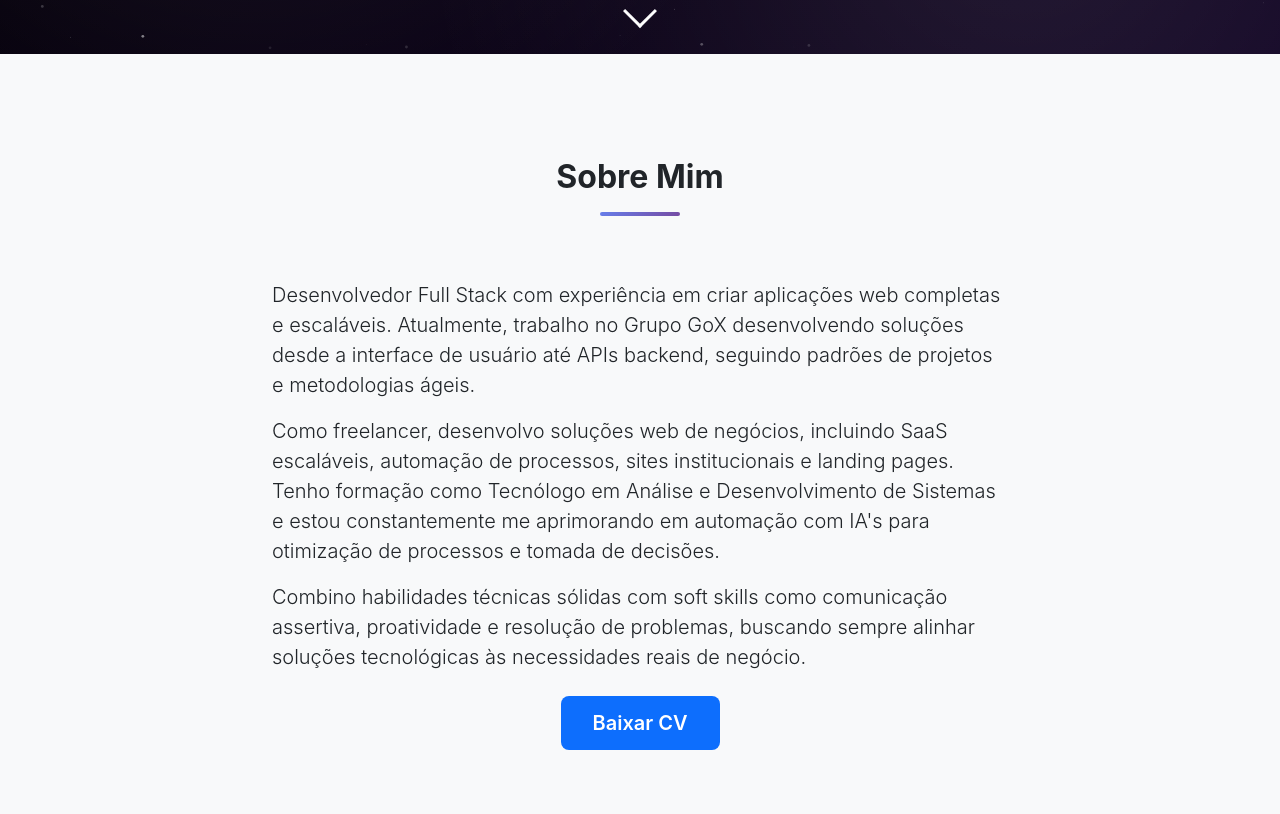
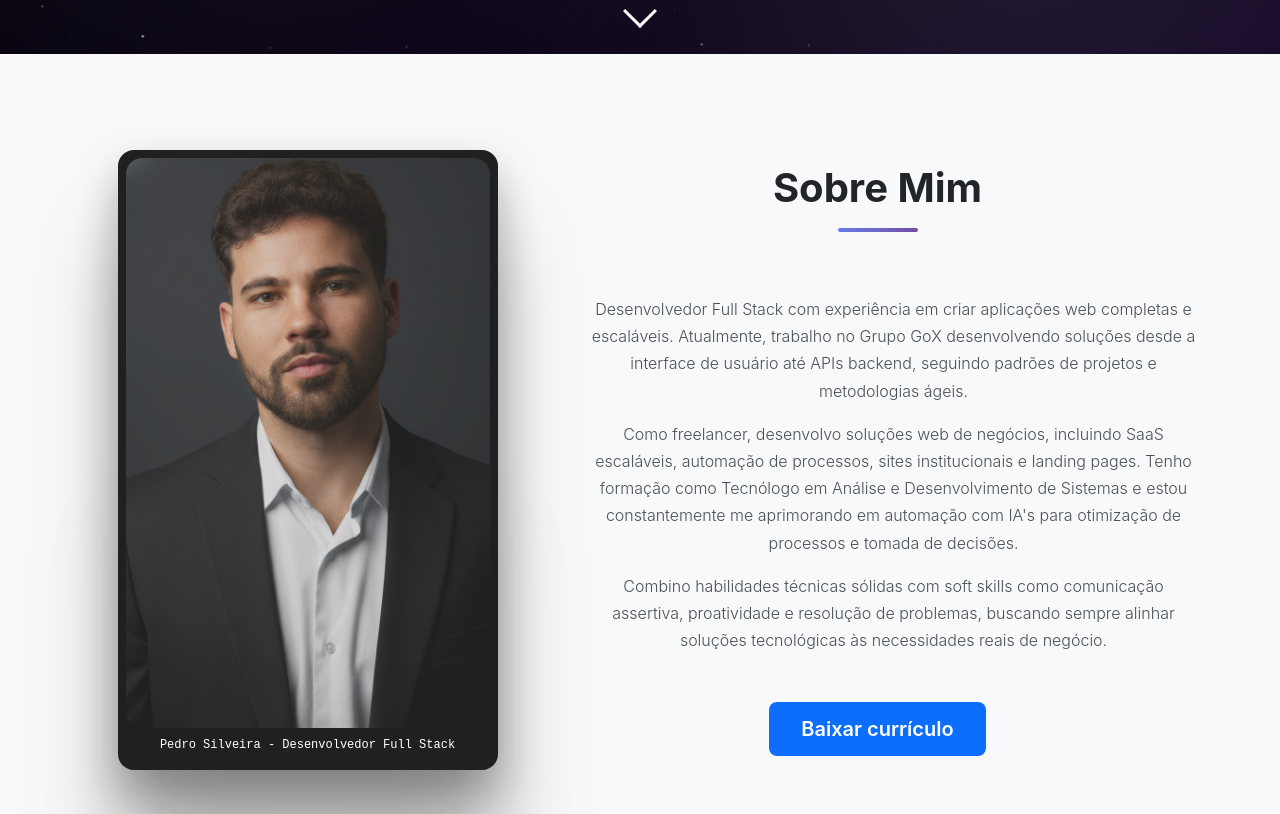
Before and after one commit to PedroSillveira/portifolio, a React (Create React App) app: page / in a window 1280 px wide. Shown: the part 746-1560 px from the top of the page. Built offline with nearby package versions, Linux system fonts and the light colour scheme.

Commit message:
feature img 3d

```diff
--- a/src/components/SectionTitle.css
+++ b/src/components/SectionTitle.css
@@ -1,3 +1,4 @@
+
 .section-title-wrapper {
   text-align: center;
   margin-bottom: 4rem;
--- a/src/components/SectionTitle.jsx
+++ b/src/components/SectionTitle.jsx
@@ -4,7 +4,7 @@ import './SectionTitle.css';
 function SectionTitle({ title }) {
   return (
     <div className="section-title-wrapper">
-      <h2 className="section-title">{title}</h2>
+      <h1 className="section-title">{title}</h1>
       <div className="section-title-underline"></div>
     </div>
   );
--- /dev/null
+++ b/src/components/ui/comet-card.jsx
@@ -0,0 +1,81 @@
+"use client";
+import React, { useRef } from "react";
+import {
+  motion,
+  useMotionValue,
+  useSpring,
+  useTransform,
+  useMotionTemplate,
+} from "motion/react";
+import { cn } from "../../utils/utils";
+
+export const CometCard = ({
+  rotateDepth = 17.5,
+  translateDepth = 20,
+  className,
+  children
+}) => {
+  const ref = useRef(null);
+  const x = useMotionValue(0);
+  const y = useMotionValue(0);
+  const mouseXSpring = useSpring(x);
+  const mouseYSpring = useSpring(y);
+  const rotateX = useTransform(mouseYSpring, [-0.5, 0.5], [`-${rotateDepth}deg`, `${rotateDepth}deg`]);
+  const rotateY = useTransform(mouseXSpring, [-0.5, 0.5], [`${rotateDepth}deg`, `-${rotateDepth}deg`]);
+  const translateX = useTransform(mouseXSpring, [-0.5, 0.5], [`-${translateDepth}px`, `${translateDepth}px`]);
+  const translateY = useTransform(mouseYSpring, [-0.5, 0.5], [`${translateDepth}px`, `-${translateDepth}px`]);
+  const glareX = useTransform(mouseXSpring, [-0.5, 0.5], [0, 100]);
+  const glareY = useTransform(mouseYSpring, [-0.5, 0.5], [0, 100]);
+  const glareBackground = useMotionTemplate`radial-gradient(circle at ${glareX}% ${glareY}%, rgba(255, 255, 255, 0.9) 10%, rgba(255, 255, 255, 0.75) 20%, rgba(255, 255, 255, 0) 80%)`;
+
+  const handleMouseMove = (e) => {
+    if (!ref.current) return;
+    const rect = ref.current.getBoundingClientRect();
+    const width = rect.width;
+    const height = rect.height;
+    const mouseX = e.clientX - rect.left;
+    const mouseY = e.clientY - rect.top;
+    const xPct = mouseX / width - 0.5;
+    const yPct = mouseY / height - 0.5;
+    x.set(xPct);
+    y.set(yPct);
+  };
+
+  const handleMouseLeave = () => {
+    x.set(0);
+    y.set(0);
+  };
+
+  return (
+    <div className={cn("perspective-distant transform-3d", className)}>
+      <motion.div
+        ref={ref}
+        onMouseMove={handleMouseMove}
+        onMouseLeave={handleMouseLeave}
+        style={{
+          rotateX,
+          rotateY,
+          translateX,
+          translateY
+        //   boxShadow:
+        //     "rgba(0, 0, 0, 0.01) 0px 520px 146px 0px, rgba(0, 0, 0, 0.04) 0px 333px 133px 0px, rgba(0, 0, 0, 0.26) 0px 83px 83px 0px, rgba(0, 0, 0, 0.29) 0px 21px 46px 0px",
+        }}
+        initial={{ scale: 1, z: 0 }}
+        whileHover={{
+          scale: 1.05,
+          z: 50,
+          transition: { duration: 0.2 },
+        }}
+        className="relative rounded-2xl">
+        {children}
+        <motion.div
+          className="pointer-events-none absolute inset-0 z-50 h-full w-full rounded-[16px] mix-blend-overlay"
+          style={{
+            background: glareBackground,
+            opacity: 0.6,
+          }}
+          transition={{ duration: 0.2 }} />
+      </motion.div>
+    </div>
+  );
+};
--- /dev/null
+++ b/src/sections/About.css
@@ -0,0 +1,113 @@
+.about-image-wrapper {
+  display: flex;
+  justify-content: center;
+  align-items: center;
+  border-radius: 16px;
+}
+
+.about-card {
+  width: 100%;
+  width: 600px ;
+  max-width: 380px;
+  background: #1F2121;
+  border-radius: 16px;
+  padding: 0.5rem;
+  cursor: pointer;
+  box-shadow: rgba(0, 0, 0, 0.01) 0px 520px 146px 0px, rgba(0, 0, 0, 0.06) 0px 333px 133px 0px, rgba(0, 0, 0, 0.26) 0px 83px 83px 0px, rgba(0, 0, 0, 0.29) 0px 21px 46px 0px;
+}
+
+.about-image-container {
+  position: relative;
+  width: 100%;
+  aspect-ratio: 3/4.7;
+  /* margin-top: 0.5rem; */
+}
+
+.about-image {
+  position: absolute;
+  inset: 0;
+  width: 100%;
+  height: 100%;
+  border-radius: 16px;
+  object-fit: cover;
+  background: #000000;
+  filter: contrast(0.75);
+  box-shadow: rgba(0, 0, 0, 0.05) 0px 5px 6px 0px;
+}
+
+.about-card-footer {
+  display: flex;
+  align-items: center;
+  justify-content: space-between;
+  padding: 0.5rem;
+  /* margin-top: 0.about-card-footer5rem; */
+  font-family: monospace;
+  color: white;
+  font-size: 0.75rem;
+}
+
+.about-card-label {
+  color: white;
+}
+
+.about-card-id {
+  color: #9CA3AF;
+  opacity: 0.5;
+}
+
+.about-content {
+  padding-left: 2rem;
+  text-align: center
+}
+
+.about-content .lead {
+  font-size: 1rem;
+  line-height: 1.7;
+  color: #495057;
+}
+
+/* Estilos para o efeito 3D */
+.perspective-distant {
+  perspective: 1000px;
+}
+
+.transform-3d {
+  transform-style: preserve-3d;
+}
+
+.button-download {
+    display: flex;
+    justify-content: center;
+    margin-top: 3rem;
+}
+
+@media (max-width: 991px) {
+  .about-content {
+    padding-left: 0;
+    text-align: center;
+  }
+
+  .about-image-wrapper {
+    margin-bottom: 2rem;
+  }
+
+  .about-card {
+    max-width: 300px;
+  }
+}
+
+@media (max-width: 576px) {
+  .about-card {
+    max-width: 280px;
+    padding: 0.375rem;
+  }
+
+  .about-card-footer {
+    padding: 0.75rem;
+    font-size: 0.7rem;
+  }
+
+  .about-content .lead {
+    font-size: 0.95rem;
+  }
+}
--- a/src/sections/About.jsx
+++ b/src/sections/About.jsx
@@ -2,40 +2,77 @@ import React from 'react';
 import { Container, Row, Col } from 'react-bootstrap';
 import SectionTitle from '../components/SectionTitle';
 import Button from '../components/Button';
+import { CometCard } from '../components/ui/comet-card';
+import './About.css';
 
 function About() {
   return (
     <section id="about" className="bg-light">
       <Container>
+        <Row className="align-items-center">
+          {/* Imagem à esquerda com efeito 3D */}
+          <Col lg={5} className="mb-4 mb-lg-0" data-aos="fade-right">
+            <div className="about-image-wrapper">
+              <CometCard>
+                <div className="about-card">
+                  <div className="about-image-container">
+                    <img
+                      src={`${process.env.PUBLIC_URL}/images/profile.png`}
+                      alt="Pedro Silveira"
+                      className="about-image"
+                      onLoad={() => console.log('Imagem carregada com sucesso!')}
+                      onError={(e) => {
+                        console.error('Erro ao carregar imagem:', e.target.src);
+                        // Tenta caminho alternativo
+                        if (e.target.src.includes('profile.png')) {
+                          e.target.src = './images/profile.png';
+                        } else {
+                          e.target.src = 'https://via.placeholder.com/400x600/667eea/ffffff?text=Pedro+Silveira';
+                        }
+                      }}
+                    />
+                  </div>
+                  <div className="about-card-footer d-flex align-items-center justify-content-center">
+                    <div className="about-card-label ">Pedro Silveira - Desenvolvedor Full Stack</div>
+                    {/* <div className="about-card-id">#DEV</div> */}
+                  </div>
+                </div>
+              </CometCard>
+            </div>
+          </Col>
+
+          {/* Texto à direita */}
+          <Col lg={7} data-aos="fade-left">
             <div data-aos="fade-up">
               <SectionTitle title="Sobre Mim" />
             </div>
-        <Row className="justify-content-center">
-          <Col lg={8}>
-            <p className="lead" data-aos="fade-up" data-aos-delay="100">
+            <div className="about-content">
+              <p className="lead mb-3">
                 Desenvolvedor Full Stack com experiência em criar aplicações web completas e escaláveis.
                 Atualmente, trabalho no Grupo GoX desenvolvendo soluções desde a interface de usuário até
                 APIs backend, seguindo padrões de projetos e metodologias ágeis.
               </p>
-            <p className="lead" data-aos="fade-up" data-aos-delay="200">
+              <p className="lead mb-3">
                 Como freelancer, desenvolvo soluções web de negócios, incluindo SaaS escaláveis, automação
                 de processos, sites institucionais e landing pages. Tenho formação como Tecnólogo em Análise
                 e Desenvolvimento de Sistemas e estou constantemente me aprimorando em automação com IA's
                 para otimização de processos e tomada de decisões.
               </p>
-            <p className="lead mb-4" data-aos="fade-up" data-aos-delay="300">
+              <p className="lead mb-4">
                 Combino habilidades técnicas sólidas com soft skills como comunicação assertiva, proatividade
                 e resolução de problemas, buscando sempre alinhar soluções tecnológicas às necessidades reais
                 de negócio.
               </p>
-            <div className="text-center" data-aos="zoom-in" data-aos-delay="400">
+
+            </div>
+            <div data-aos="zoom-in" data-aos-delay="200" className='button-download'>
               <Button
                 href="/curriculo-pedro-silveira.pdf"
                 download
                 variant="primary"
                 size="lg"
               >
-                Baixar CV
+                Baixar currículo
               </Button>
             </div>
           </Col>
```
Also changed, not shown: public/images/profile.png (added). Lines whose indentation alone changed are shown as unchanged.
